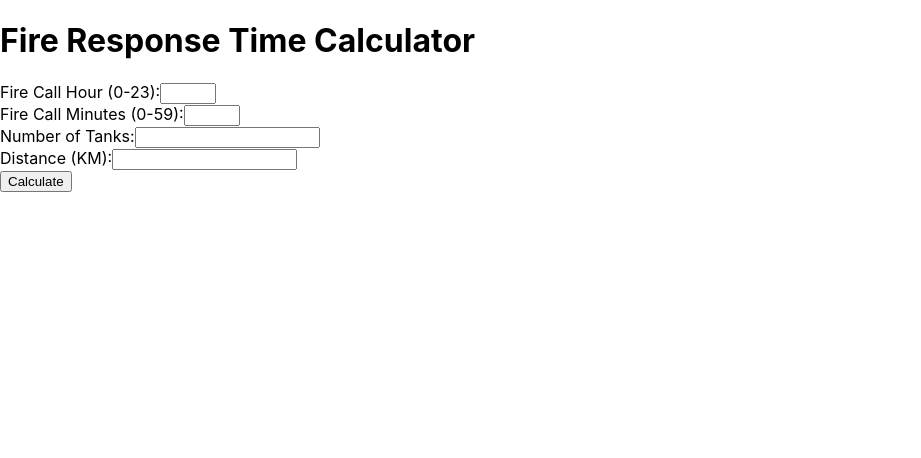
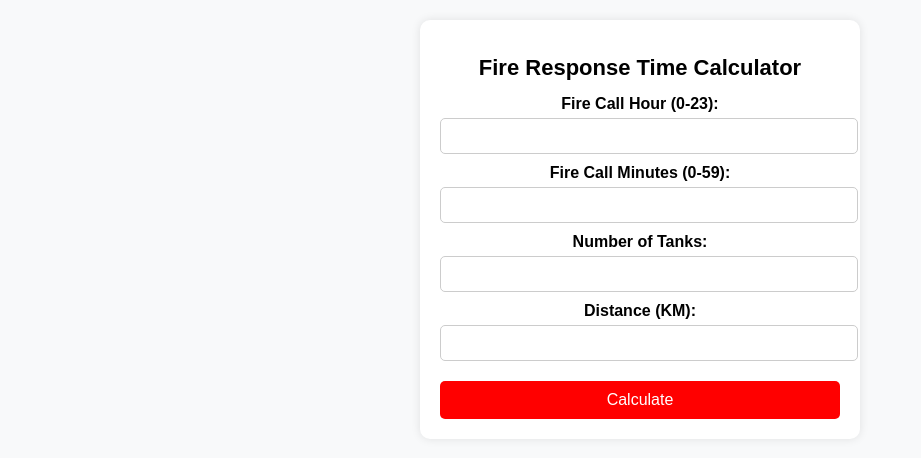
Before and after one commit to SWAYAMPAKULA-KEDHARNATH/fire-time-calculator, a React (Create React App) app: page / in a window 1280 px wide. Shown: the top 458 px of the page, without its empty margins (0-921 px from the left). Built offline with nearby package versions, Linux system fonts and the light colour scheme.

Commit message:
Update App.css

```diff
--- a/src/App.css
+++ b/src/App.css
@@ -1,38 +1,58 @@
-.App {
+body {
+  font-family: Arial, sans-serif;
+  background-color: #f8f9fa;
   text-align: center;
+  padding: 20px;
 }
 
-.App-logo {
-  height: 40vmin;
-  pointer-events: none;
+.container {
+  background: white;
+  padding: 20px;
+  max-width: 400px;
+  margin: auto;
+  border-radius: 10px;
+  box-shadow: 0 0 10px rgba(0, 0, 0, 0.1);
 }
 
-@media (prefers-reduced-motion: no-preference) {
-  .App-logo {
-    animation: App-logo-spin infinite 20s linear;
-  }
+h1 {
+  font-size: 22px;
 }
 
-.App-header {
-  background-color: #282c34;
-  min-height: 100vh;
-  display: flex;
-  flex-direction: column;
-  align-items: center;
-  justify-content: center;
-  font-size: calc(10px + 2vmin);
-  color: white;
+.input-group {
+  margin: 10px 0;
 }
 
-.App-link {
-  color: #61dafb;
+label {
+  display: block;
+  font-weight: bold;
+  margin-bottom: 5px;
 }
 
-@keyframes App-logo-spin {
-  from {
-    transform: rotate(0deg);
-  }
-  to {
-    transform: rotate(360deg);
-  }
+input {
+  width: 100%;
+  padding: 8px;
+  font-size: 16px;
+  border: 1px solid #ccc;
+  border-radius: 5px;
 }
+
+button {
+  background: red;
+  color: white;
+  padding: 10px;
+  font-size: 16px;
+  border: none;
+  cursor: pointer;
+  width: 100%;
+  margin-top: 10px;
+  border-radius: 5px;
+}
+
+button:hover {
+  background: darkred;
+}
+
+.results {
+  margin-top: 20px;
+  text-align: left;
+}
```
